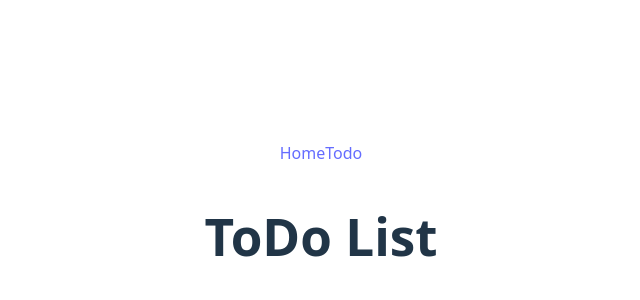
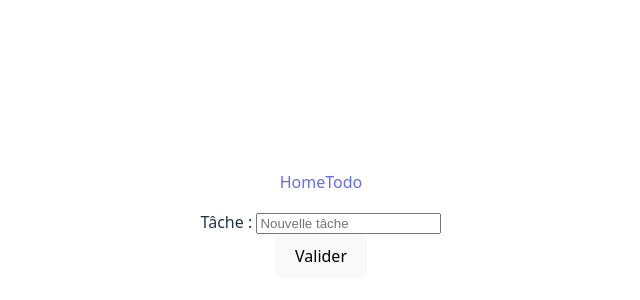
Before and after one commit to ERWANCEN/todo_list_react, a React (Vite) app: page /todo in a window 1280 px wide. Shown: the part 176-476 px from the top of the page, without its empty margins (319-959 px from the left). Built offline with nearby package versions, Linux system fonts and the light colour scheme.

Commit message:
Adding task

```diff
--- a/src/components/nav-link/Template.jsx
+++ b/src/components/nav-link/Template.jsx
@@ -2,7 +2,6 @@ import React from 'react'
 import { Outlet } from 'react-router';
 
 import Header from './Header';
-import Footer from './Footer';
 
 const Template = () => {
   return (
--- a/src/components/todo/Todo.jsx
+++ b/src/components/todo/Todo.jsx
@@ -1,16 +1,44 @@
-import React, { useState } from 'react'
+import React, { useState } from 'react';
+import { TODO_FIELDS } from './TodoFields';
 
 const Todo = () => {
     const [tasks, setTasks] = useState([]);
+    const [newTask, setNewTask] = useState("");
+
+    const handleChange = (event) => {
+        setNewTask(event.target.value);
+    };
+
+    const handleSubmit = (event) => {
+        event.preventDefault();
+
+        if (newTask.trim() === "") return;
+
+        setTasks(prevTasks => [...prevTasks, newTask]);
+        setNewTask("");
+    }
 
     return (
         <>
-            <h1>ToDo List</h1>
-            {tasks.length > 0 && tasks.map((task, index) => (
-                <div key={index}>
-                    <p>{task}</p>
-                </div>
-            ))}
+            <form onSubmit={handleSubmit}>
+                <ul>
+                    {tasks.map((t, index) => <li key={index}>{t}</li>)}
+                </ul>
+                {TODO_FIELDS.map((fields, index) => (
+                    <div key={index}>
+                        <label htmlFor={fields.id}>{fields.label} : </label>
+                        <input
+                            type={fields.type}
+                            id={fields.id}
+                            name={fields.name}
+                            placeholder={fields.placeholder}
+                            value={newTask}
+                            onChange={handleChange}
+                        />
+                    </div>
+                ))}
+                <button>Valider</button>
+            </form>
         </>
     )
 }
--- /dev/null
+++ b/src/components/todo/TodoFields.js
@@ -0,0 +1,9 @@
+export const TODO_FIELDS = [
+    {
+        label: 'Tâche',
+        type: 'text',
+        name: 'tasks',
+        id: 'tasks',
+        placeholder: 'Nouvelle tâche'
+    }
+]
```
